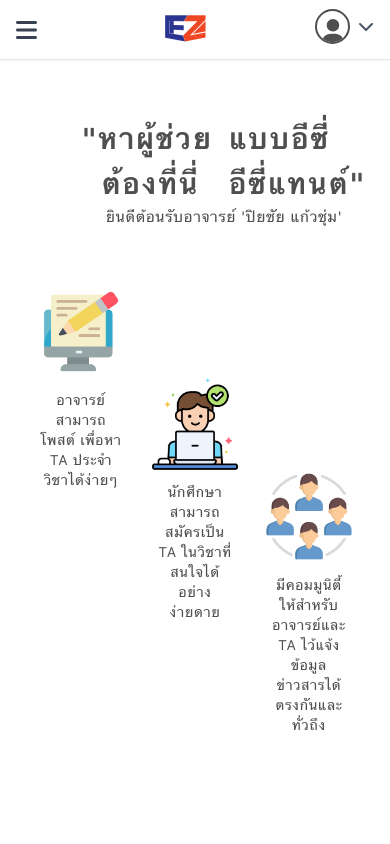
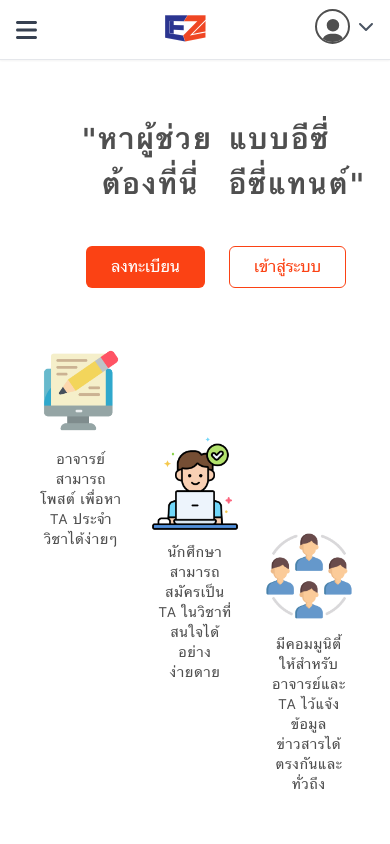
Before and after one commit to kaopcy/eztant-frontend, a React (Create React App) app: page / in a window 390 px wide. Shown: the top 844 px of the page. Built offline with nearby package versions, Linux system fonts and the light colour scheme.

Commit message:
:lipstick: add Home animation

```diff
--- a/src/component/navbar/UserIcon.js
+++ b/src/component/navbar/UserIcon.js
@@ -82,7 +82,7 @@ const UserIcon = ({ height }) => {
                     leaveTo="transform opacity-0 scale-95">
                     <Menu.Items
                         as="div"
-                        className="absolute -right-2 top-[calc(100%)] flex flex-col items-center space-y-2 rounded-md bg-white py-2 px-3 font-medium shadow-xl">
+                        className="absolute -right-2 top-[calc(100%)] flex flex-col items-center space-y-2 rounded-md bg-white py-2 px-1 font-medium shadow-xl">
                         {/* <div className="triangle-clip absolute -top-1.5 right-3 h-4 w-4 rotate-[135deg] bg-primary"></div> */}
                         {user && loggedLink.map(link => <Link link={link} key={link.name} />)}
                         {!user && unlogLink.map(link => <Link link={link} key={link.name} />)}
@@ -99,7 +99,7 @@ const Link = ({ link }) => {
             {({ active }) => (
                 <div
                     onClick={link.onclick}
-                    className={`flex-cen w-36 cursor-pointer justify-start space-x-2 rounded-md  border-2 border-white px-2 py-2  transition-all duration-300 ${
+                    className={`flex-cen w-36 cursor-pointer justify-start space-x-2 rounded-md  border-2 border-white px-2 py-2  transition-all duration-100 ${
                         active ? " bg-text text-white" : "bg-white text-text"
                     }`}>
                     <FontAwesomeIcon icon={link.icon} />
--- a/src/store/actions/authAction.js
+++ b/src/store/actions/authAction.js
@@ -9,6 +9,7 @@ export const login = (userinput, cb) => async dispatch => {
         const { data } = await api.fetchUser({ email, password });
         const user = data.results[0] || null;
         if (!user) throw new Error();
+        user.role = 'teacher'
         localStorage.setItem("user", JSON.stringify(user));
         dispatch({ type: REQUEST_LOGIN_SUCCESS, payload: user });
         if (cb) cb();
--- a/src/views/home/Components/Post/PostSearch.js
+++ b/src/views/home/Components/Post/PostSearch.js
@@ -1,5 +1,6 @@
 import React, { useState } from "react";
 import { useResponsive } from "../../../../composables/context/useResponsive";
+import { useSelector } from "react-redux";
 
 import { FontAwesomeIcon } from "@fortawesome/react-fontawesome";
 import { faSearch } from "@fortawesome/free-solid-svg-icons";
@@ -14,13 +15,14 @@ const PostSearch = () => {
     );
 };
 
-const Mobile = () => {
+const Mobile = ()  => {
+    const { user } = useSelector(state=> state.user)
     return (
         <div className="mt-10 flex w-full items-center justify-between px-10 xs:px-14 sm:px-16 ">
             <div className=" relative py-2 pr-12 text-xl font-bold text-text sm:text-3xl ">
                 <div className="flex items-center space-x-4">
                     <FontAwesomeIcon icon={faThumbsUp} className="text-yellow-300 " />
-                    <span>แนะนำ</span>
+                    <span>{user ? 'แนะนำ' : 'โพสต์'}</span>
                 </div>
                 <div className="absolute bottom-0 left-0 h-[4px] w-full bg-yellow-200"></div>
             </div>
--- a/src/views/home/Home.js
+++ b/src/views/home/Home.js
@@ -1,5 +1,11 @@
-import React from "react";
+import React, { useEffect, useRef } from "react";
+import gsap from "gsap";
+
+import { useSelector } from "react-redux";
+import { useNavigate, useLocation } from "react-router-dom";
+
 import { ReactComponent as ManyPeopleSvg } from "../../assets/images/many-people.svg";
+import { ReactComponent as EztantSvg } from "../../assets/logos/eztant.svg";
 import { default as Post } from "./Components/Post/Post";
 const Home = () => {
     return (
@@ -32,10 +38,24 @@ const ImageQuote = () => {
         },
     ];
 
+    useEffect(() => {
+        const tl = gsap.timeline();
+        tl.from(".stagger-image-quote", {
+            yPercent: i => (i + 1) * -70,
+            opacity: 0,
+            delay: 2,
+            duration: 1,
+            ease: "power4.out",
+            stagger: {
+                amount: 0.2,
+            },
+        });
+    }, []);
+
     return (
         <div className="flex flex-col items-center justify-center md:w-[55%] md:space-y-16 ">
             {images.map(image => (
-                <div className={`relative flex w-full ${image.pos}`} key={image.url}>
+                <div className={`stagger-image-quote relative flex w-full ${image.pos}`} key={image.url}>
                     <div className="relative flex w-1/3 items-center justify-center space-y-3 md:w-full md:space-x-6 md:space-y-0">
                         <img src={image.url} alt="" className="w-[130px] object-cover md:w-[150px] lg:w-[160px] xl:w-[180px]" key={image.url} />
                         <div className="absolute top-full left-1/2 w-full -translate-x-1/2 px-4 text-center leading-[0] sm:leading-[1.3] md:relative md:top-0 md:left-0 md:max-w-md md:translate-x-0 md:px-0 md:text-left">
@@ -49,28 +69,113 @@ const ImageQuote = () => {
 };
 
 const WelcomQuote = () => {
+    const navigate = useNavigate();
+    const location = useLocation();
+
+    const { user } = useSelector(state => state.user);
+    const fadeBackgroundRef = useRef(null);
+
+    useEffect(() => {
+        const tl = gsap.timeline({ delay: 0.3 });
+        tl.to(fadeBackgroundRef.current, {
+            yPercent: 100,
+            autoAlpha: 1,
+            ease: "power2.inOut",
+
+            duration: 1,
+        })
+            .from(".welcome-quote-animation", {
+                xPercent: 250,
+                duration: 0.8,
+                ease: "power1.in",
+                // stagger: {
+
+                //     amount: -0.1,
+                // },
+            })
+            .to(
+                fadeBackgroundRef.current,
+                {
+                    width: 0,
+                    transformOrigin: "0% 100%",
+                    autoAlpha: 0,
+                    ease: "power2.in",
+                    duration: 0.8,
+                },
+                "<"
+            )
+            .from(".welcome-name-animation", {
+                yPercent: -100,
+            });
+
+        return ()=>{
+            tl.kill()
+        }
+    }, []);
+
     const Text = ({ children }) => {
         return (
-            <div className="flex flex-[1] whitespace-nowrap text-[30px] font-semibold tracking-[2px] text-text xs:text-[45px] md:text-[30px] 2md:text-[45px] lg:text-[47px] xl:text-[50px]">
+            <div className=" flex flex-[1] whitespace-nowrap text-[30px] font-semibold tracking-[2px] xs:text-[45px] md:text-[30px] 2md:text-[45px] lg:text-[47px] xl:text-[50px]">
                 {children}
             </div>
         );
     };
     return (
-        <div className="flex flex-col items-center justify-center self-end py-14 md:w-[45%] md:self-center">
-            <div className="flex justify-center space-x-4 md:w-[500px]">
-                <div className="flex flex-col">
-                    <Text>"หาผู้ช่วย</Text>
-                    <Text>&nbsp;&nbsp;ต้องที่นี่</Text>
+        <div className="relative flex flex-col items-center  justify-center self-end py-14 md:w-[45%] md:self-center">
+            <div className="relative flex justify-center  space-x-4 md:w-[500px] overflow-hidden">
+                <div ref={fadeBackgroundRef} className="flex-cen absolute -translate-y-full h-full inset-0 overflow-hidden">
+                    <img className="h-full" src={require('../../assets/logos/eztant.png')} alt="" />
                 </div>
-                <div className="flex flex-col">
-                    <Text>แบบอีซี่</Text>
-                    <Text>อีซี่แทนต์"</Text>
+                <div className="flex flex-col overflow-hidden">
+                    <div className="welcome-quote-animation text-text">
+                        <Text>"หาผู้ช่วย</Text>
+                        <Text>&nbsp;&nbsp;ต้องที่นี่</Text>
+                    </div>
+                </div>
+                <div className="flex flex-col overflow-hidden">
+                    <div className="welcome-quote-animation text-text">
+                        <Text>แบบอีซี่</Text>
+                        <Text>อีซี่แทนต์"</Text>
+                    </div>
                 </div>
             </div>
-            <div className="self-center text-[15px] tracking-wider text-text 2md:text-[16px] lg:text-[18px] xl:text-[21px]">
-                ยินดีต้อนรับอาจารย์ 'ปิยชัย แก้วชุ่ม'
-            </div>
+            {user && (
+                <div className="overflow-hidden">
+                    <div className="welcome-name-animation self-center text-[15px] tracking-wider text-text 2md:text-[16px] lg:text-[18px] xl:text-[21px]">
+                        <span>
+                            ยินดีต้อนรับอาจารย์ '{user.name?.title} {user.name?.first} {user.name?.last}'
+                        </span>
+                    </div>
+                </div>
+            )}
+            {!user && (
+                <div className="mt-10 overflow-hidden">
+                    <div className="welcome-name-animation flex-cen space-x-6 xl:space-x-10">
+                        <div
+                            className="btn-orange rounded-md px-6 py-2 lg:text-2xl "
+                            onClick={() => {
+                                navigate("/register", {
+                                    state: {
+                                        backgroundLocation: location,
+                                    },
+                                });
+                            }}>
+                            ลงทะเบียน
+                        </div>
+                        <div
+                            className="btn-white rounded-md px-6 py-2 lg:text-2xl"
+                            onClick={() => {
+                                navigate("/login", {
+                                    state: {
+                                        backgroundLocation: location,
+                                    },
+                                });
+                            }}>
+                            เข้าสู่ระบบ
+                        </div>
+                    </div>
+                </div>
+            )}
         </div>
     );
 };
--- a/src/views/login/contexts/inputContext.js
+++ b/src/views/login/contexts/inputContext.js
@@ -11,6 +11,9 @@ export const InputProvider = ({ children }) => {
     const [userinput, setuserinput] = useState(initialInput);
 
     const handleInputUpdate = e => {
+        if (e.target.value.includes(" ")) {
+            e.target.value = e.target.value.replace(/\s/g, "");
+          }
         const { name, value } = e.target;
         setuserinput({ ...userinput, [name]: value });
     };
--- a/src/views/register/desktop/components/TeacherInput.js
+++ b/src/views/register/desktop/components/TeacherInput.js
@@ -50,8 +50,8 @@ const TeacherInput = props => {
     const [error, setError] = useState(null);
 
     const handleSubmit = async e => {
+        e.preventDefault();
         await register(userinput, setIsLoading, setError);
-        e.preventDefault();
         handleOnRegSuccess();
     };
 
--- a/src/views/register/mobile/RegisterMobile.js
+++ b/src/views/register/mobile/RegisterMobile.js
@@ -51,7 +51,7 @@ const Main = props => {
                 <RoleSelector role={role} setRole={setRole} />
                 <GoogleRegister />
                 <span className="text-lg font-bold text-secondary">ลงทะเบียน</span>
-                <div className="relative w-full overflow-hidden ">
+                <div className="relative w-full overflow-hidden mb-40">
                     <TeacherInputField {...props} ref={teacherInputContainer} />
                     <TaInputField {...props} ref={taInputContainer} />
                 </div>
```
Also changed, not shown: src/assets/logos/eztant.png (added).
